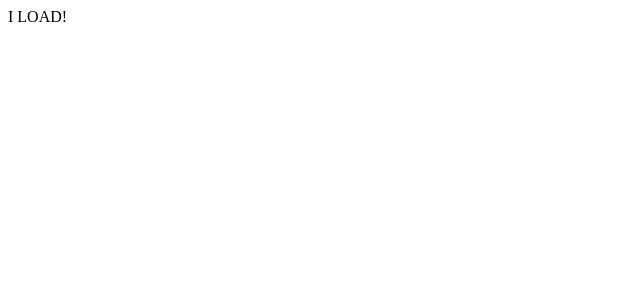
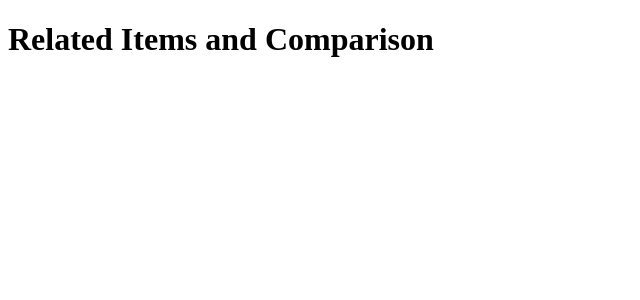
Before and after one commit to rpp2205-fec-presentation/Atelier, a React app: page / in a window 1280 px wide. Shown: the top 300 px of the page, without its empty margins (0-640 px from the left). Built offline with nearby package versions, Linux system fonts and the light colour scheme; the HTML template or start-up script is replaced by a standard one.

Commit message:
Render the RelatedItems Component

```diff
--- a/client/src/components/App.jsx
+++ b/client/src/components/App.jsx
@@ -1,4 +1,5 @@
 import React from 'react';
+import RelatedItems from './relatedItems/RelatedItems.jsx';
 
 class App extends React.Component {
   constructor(props) {
@@ -7,7 +8,7 @@ class App extends React.Component {
 
   render() {
     return (<div>
-      I LOAD!
+      <RelatedItems />
     </div>)
   }
 }
--- a/client/src/components/relatedItems/RelatedItems.jsx
+++ b/client/src/components/relatedItems/RelatedItems.jsx
@@ -0,0 +1,15 @@
+import React from 'react';
+
+class RelatedItems extends React.Component {
+  constructor(props) {
+    super(props);
+  }
+
+  render() {
+    return (<div>
+      <h1>Related Items and Comparison</h1>
+    </div>)
+  }
+}
+
+export default RelatedItems;
```
